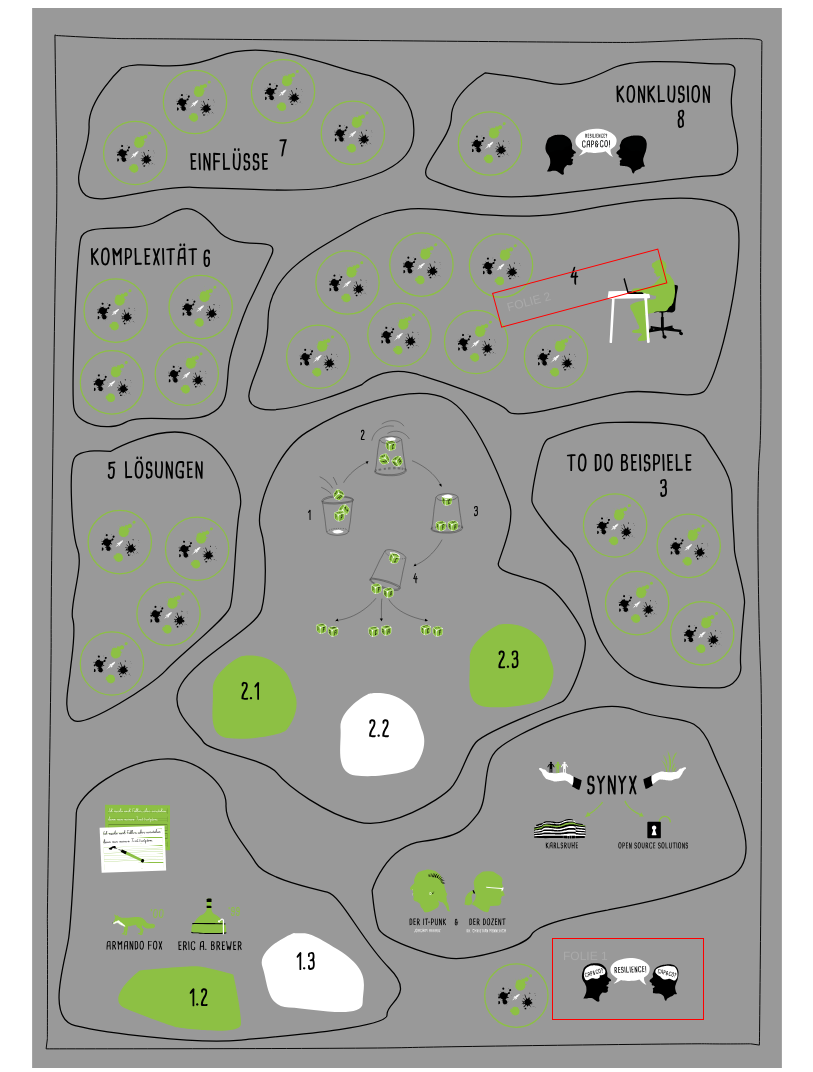
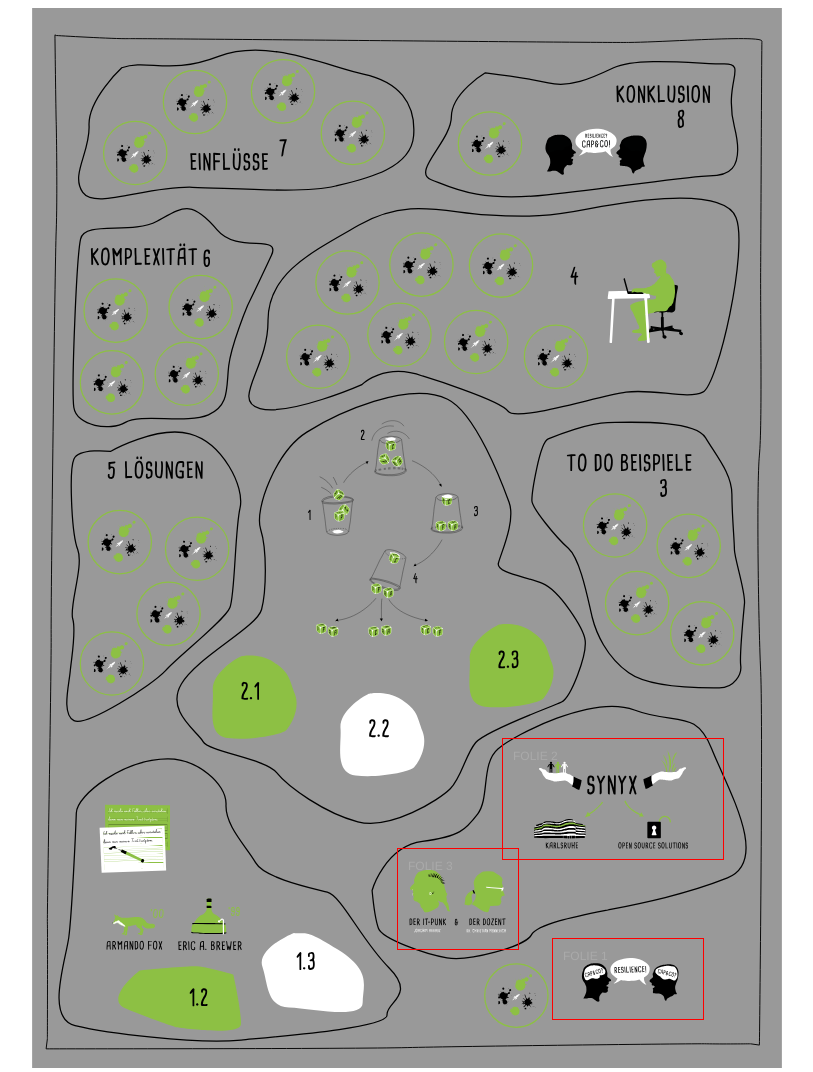
Before and after one commit to Crustpunk/cap_animation, a website: page public_html/index.html in a window 1280 px wide. Shown: the whole page, without its empty margins (233-1046 px from the left). Drawn offline with nearby package versions, Linux system fonts and the light colour scheme.

Commit message:
* added more slide rectangles

```diff
--- a/public_html/index.html
+++ b/public_html/index.html
@@ -33,6 +33,9 @@
                 <div class="label" id="folie2">
                     FOLIE 2
                 </div>
+                <div class="label" id="folie3">
+                    FOLIE 3
+                </div>
             </div>
         </div>
     </body>
--- a/public_html/style.css
+++ b/public_html/style.css
@@ -15,12 +15,24 @@
 }
 
 #folie2 {
-    left:460px;
-    top:285px;
-    width:150px;
-    -webkit-transform: rotate(-15deg);
-    -moz-transform: rotate(-15deg);
+    left:470px;
+    top:730px;
+    width:200px;
+    height: 100px;
+    -webkit-transform: rotate(0deg);
+    -moz-transform: rotate(0deg);
 }
+
+#folie3 {
+    left:365px;
+    top:840px;
+    width:100px;
+    height:80px;
+    -webkit-transform: rotate(0deg);
+    -moz-transform: rotate(0deg);
+}
+
+
 
 div.label {
     padding:10px;
```
